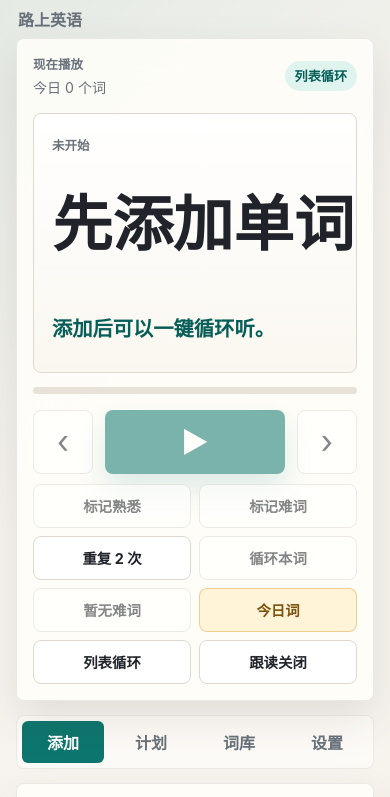
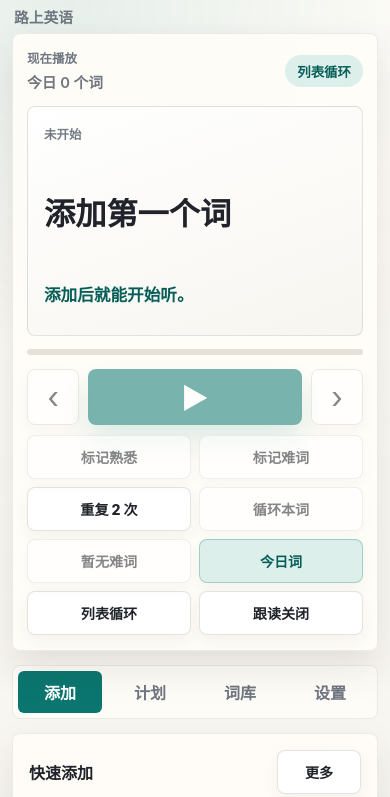
Before and after one commit to up1998hh-a11y/road-english, a website: page index.html in a window 390 px wide. Shown: the top 797 px of the page. Drawn offline with Linux system fonts and the light colour scheme.

Commit message:
Polish mobile player visual design

```diff
--- a/app.js
+++ b/app.js
@@ -789,29 +789,30 @@ function updateScreen() {
   termCard.classList.toggle("known-current", Boolean(word?.known));
   termCard.classList.toggle("hard-current", Boolean(word?.hard));
   termCard.classList.toggle("long-term", Boolean(word && getDisplayTerm(word).length > 8));
+  termCard.classList.toggle("empty-current", !word);
   els.familiarBtn.classList.toggle("active-known", Boolean(word?.known));
   els.hardBtn.classList.toggle("active-hard", Boolean(word?.hard));
   els.loopCurrentBtn.classList.toggle("active-loop", Boolean(state.settings.loopCurrent));
   els.hardModeBtn.classList.toggle("active-hard", Boolean(state.settings.hardOnly));
-  els.todayModeBtn.classList.toggle("active-loop", Boolean(state.settings.todayOnly));
+  els.todayModeBtn.classList.toggle("active-scope", Boolean(state.settings.todayOnly));
 
   if (!word) {
     els.termMeta.textContent = total ? "没有待播放词条" : "未开始";
     els.currentTerm.textContent = total
       ? state.settings.todayOnly
-        ? "先生成今日词"
+        ? "准备今日词"
         : state.settings.hardOnly
           ? "还没有难词"
-          : "都熟悉了"
-      : "先添加单词";
+          : "没有待播放词"
+      : "添加第一个词";
     els.currentPhonetic.textContent = "";
     els.currentMeaning.textContent = total
       ? state.settings.todayOnly
-        ? "到“计划”里点生成今日词，开车时就只听今天这批。"
+        ? "到计划里生成今天的学习池。"
         : state.settings.hardOnly
         ? "把不会的词标记为难词，就可以在这里循环听。"
         : "关闭“跳过熟悉词”可以继续复习。"
-      : "添加后可以一键循环听。";
+      : "添加后就能开始听。";
     els.currentSentence.textContent = "";
     els.progressBar.style.width = "0%";
   } else {
--- a/index.html
+++ b/index.html
@@ -7,7 +7,7 @@
     <title>路上英语</title>
     <link rel="icon" href="icon.svg" type="image/svg+xml" />
     <link rel="manifest" href="manifest.json" />
-    <link rel="stylesheet" href="styles.css?v=daily-pool-fix-1" />
+    <link rel="stylesheet" href="styles.css?v=visual-polish-2" />
   </head>
   <body>
     <div class="app">
@@ -286,6 +286,6 @@
       </article>
     </template>
 
-    <script src="app.js?v=daily-pool-fix-1" defer></script>
+    <script src="app.js?v=visual-polish-2" defer></script>
   </body>
 </html>
--- a/service-worker.js
+++ b/service-worker.js
@@ -1,4 +1,4 @@
-const CACHE_NAME = "drive-english-cache-v47";
+const CACHE_NAME = "drive-english-cache-v49";
 const APP_FILES = [
   "./",
   "./index.html",
--- a/styles.css
+++ b/styles.css
@@ -1,17 +1,17 @@
 :root {
   color-scheme: light;
-  --bg: #f7f4ef;
-  --surface: #fffefa;
+  --bg: #f4f2ed;
+  --surface: #fffdf8;
   --surface-strong: #ffffff;
   --text: #20242a;
-  --muted: #68707a;
-  --line: #dfd8cf;
-  --accent: #0d766e;
+  --muted: #6f7680;
+  --line: #ded8cf;
+  --accent: #0b766f;
   --accent-strong: #075e58;
-  --accent-soft: #dff3ef;
+  --accent-soft: #dcefeb;
   --coral: #e9684a;
-  --gold: #d49a2a;
-  --shadow: 0 18px 45px rgba(70, 61, 47, 0.12);
+  --gold: #c79836;
+  --shadow: 0 18px 38px rgba(55, 48, 38, 0.11);
   --radius: 8px;
   font-family:
     Inter, ui-sans-serif, system-ui, -apple-system, BlinkMacSystemFont, "Segoe UI",
@@ -36,8 +36,8 @@ body {
   margin: 0;
   overflow-x: hidden;
   background:
-    linear-gradient(140deg, rgba(13, 118, 110, 0.08), transparent 34%),
-    linear-gradient(315deg, rgba(212, 154, 42, 0.12), transparent 35%),
+    radial-gradient(circle at 18% 0%, rgba(11, 118, 111, 0.09), transparent 28%),
+    linear-gradient(180deg, rgba(255, 253, 248, 0.86), rgba(244, 242, 237, 0.96)),
     var(--bg);
   color: var(--text);
 }
@@ -55,6 +55,14 @@ button {
   touch-action: manipulation;
 }
 
+button:focus-visible,
+input:focus-visible,
+textarea:focus-visible,
+select:focus-visible {
+  outline: 3px solid rgba(11, 118, 111, 0.18);
+  outline-offset: 2px;
+}
+
 button:disabled {
   cursor: not-allowed;
   opacity: 0.55;
@@ -64,7 +72,7 @@ button:disabled {
   width: min(100%, 560px);
   min-height: 100svh;
   margin: 0 auto;
-  padding: max(12px, env(safe-area-inset-top)) 16px max(24px, env(safe-area-inset-bottom));
+  padding: max(10px, env(safe-area-inset-top)) 14px max(22px, env(safe-area-inset-bottom));
 }
 
 .topbar {
@@ -72,7 +80,7 @@ button:disabled {
   align-items: center;
   justify-content: space-between;
   gap: 16px;
-  padding: 0 2px 8px;
+  padding: 0 2px 7px;
 }
 
 .section-label,
@@ -88,7 +96,7 @@ button:disabled {
 h1 {
   margin: 0;
   color: var(--muted);
-  font-size: clamp(1rem, 4vw, 1.2rem);
+  font-size: clamp(0.92rem, 3.5vw, 1.05rem);
   line-height: 1.1;
   letter-spacing: 0;
 }
@@ -113,15 +121,15 @@ h2 {
 }
 
 .panel {
-  border: 1px solid rgba(32, 36, 42, 0.09);
+  border: 1px solid rgba(32, 36, 42, 0.08);
   border-radius: var(--radius);
-  background: rgba(255, 254, 250, 0.86);
+  background: rgba(255, 253, 248, 0.9);
   box-shadow: var(--shadow);
   backdrop-filter: blur(18px);
 }
 
 .player-panel {
-  padding: 16px;
+  padding: 17px 16px 16px;
 }
 
 .player-head,
@@ -137,33 +145,36 @@ h2 {
 .subtle {
   margin: 4px 0 0;
   color: var(--muted);
-  font-size: 0.88rem;
+  font-size: 0.92rem;
+  font-weight: 640;
 }
 
 .pill {
   display: inline-flex;
   align-items: center;
-  min-height: 30px;
-  padding: 0 10px;
+  min-height: 32px;
+  padding: 0 12px;
   border-radius: 999px;
-  background: var(--accent-soft);
+  background: #dcefeb;
   color: var(--accent-strong);
-  font-size: 0.82rem;
-  font-weight: 700;
+  font-size: 0.84rem;
+  font-weight: 780;
   white-space: nowrap;
 }
 
 .term-card {
   display: grid;
-  grid-template-rows: auto minmax(0, 1fr) auto auto;
-  min-height: 260px;
-  margin: 16px 0 14px;
-  padding: 22px 18px 18px;
-  border: 1px solid var(--line);
+  grid-template-rows: auto minmax(0, 1fr) auto auto auto;
+  min-height: clamp(228px, 52svh, 288px);
+  margin: 14px 0 13px;
+  padding: 20px 18px 18px;
+  overflow: hidden;
+  border: 1px solid rgba(50, 45, 38, 0.13);
   border-radius: var(--radius);
   background:
-    linear-gradient(180deg, rgba(255, 255, 255, 0.96), rgba(250, 247, 240, 0.96)),
+    linear-gradient(180deg, rgba(255, 255, 255, 0.94), rgba(252, 250, 245, 0.96)),
     var(--surface);
+  box-shadow: inset 0 1px 0 rgba(255, 255, 255, 0.8);
 }
 
 .term-card.known-current {
@@ -193,27 +204,59 @@ h2 {
 }
 
 #currentTerm {
-  align-self: end;
-  overflow: visible;
+  align-self: center;
+  overflow: hidden;
   overflow-wrap: normal;
-  margin: 12px 0 0;
+  margin: 10px 0 0;
   max-width: 100%;
-  font-size: clamp(2.95rem, 15.5vw, 5.15rem);
+  font-size: clamp(2.6rem, 13.2vw, 4.75rem);
   font-weight: 900;
-  line-height: 0.96;
+  line-height: 1;
   letter-spacing: 0;
   white-space: nowrap;
+  text-overflow: clip;
 }
 
 .term-card.long-term #currentTerm {
-  font-size: clamp(2.45rem, 12.8vw, 4.2rem);
+  font-size: clamp(2.15rem, 10.8vw, 3.8rem);
+}
+
+.term-card.empty-current {
+  min-height: 230px;
+  background:
+    linear-gradient(160deg, rgba(255, 255, 255, 0.96), rgba(247, 245, 239, 0.96)),
+    var(--surface);
+}
+
+.term-card.empty-current #currentTerm {
+  align-self: end;
+  max-width: 14em;
+  margin-top: 24px;
+  color: var(--text);
+  font-size: clamp(1.95rem, 8.6vw, 2.75rem) !important;
+  font-weight: 860;
+  line-height: 1.08;
+  white-space: normal;
+}
+
+.term-card.empty-current .term-meta {
+  color: #747b84;
+}
+
+.term-card.empty-current .meaning {
+  max-width: 16em;
+  margin-top: 18px;
+  color: var(--accent-strong);
+  font-size: clamp(1.05rem, 4.4vw, 1.28rem);
+  font-weight: 760;
+  line-height: 1.32;
 }
 
 .phonetic {
   min-height: 28px;
-  margin: 14px 0 0;
+  margin: 8px 0 0;
   color: var(--muted);
-  font-size: clamp(1.2rem, 5.2vw, 1.45rem);
+  font-size: clamp(1.05rem, 4.6vw, 1.32rem);
   font-weight: 750;
   line-height: 1.3;
 }
@@ -222,14 +265,14 @@ h2 {
   align-self: end;
   width: fit-content;
   max-width: 100%;
-  margin: 22px 0 0;
+  margin: 18px 0 0;
   padding: 0;
   border-radius: 0;
   background: transparent;
   color: var(--accent-strong);
-  font-size: clamp(1.25rem, 5.2vw, 1.55rem);
-  font-weight: 850;
-  line-height: 1.2;
+  font-size: clamp(1.16rem, 4.7vw, 1.42rem);
+  font-weight: 820;
+  line-height: 1.24;
 }
 
 .sentence {
@@ -252,7 +295,7 @@ h2 {
 }
 
 .progress-track {
-  height: 7px;
+  height: 6px;
   overflow: hidden;
   border-radius: 999px;
   background: #e8e1d8;
@@ -268,32 +311,34 @@ h2 {
 
 .transport {
   display: grid;
-  grid-template-columns: 60px 1fr 60px;
-  gap: 12px;
-  margin-top: 16px;
+  grid-template-columns: 56px 1fr 56px;
+  gap: 11px;
+  margin-top: 14px;
 }
 
 .round-button {
-  min-height: 64px;
-  font-size: 2rem;
+  min-height: 60px;
+  color: #20242a;
+  font-size: 1.9rem;
+  box-shadow: 0 7px 18px rgba(55, 48, 38, 0.07);
 }
 
 .play-button {
   display: inline-grid;
   place-items: center;
-  min-height: 64px;
+  min-height: 60px;
   border-radius: var(--radius);
   background: var(--accent);
   color: white;
   font-size: 1.8rem;
   font-weight: 800;
-  box-shadow: 0 15px 30px rgba(13, 118, 110, 0.24);
+  box-shadow: 0 16px 28px rgba(11, 118, 111, 0.24);
 }
 
 .quick-actions {
   display: grid;
   grid-template-columns: repeat(2, minmax(0, 1fr));
-  gap: 8px;
+  gap: 9px;
   margin-top: 10px;
 }
 
@@ -302,14 +347,15 @@ h2 {
 .text-button,
 .file-button {
   min-width: 0;
-  min-height: 44px;
+  min-height: 46px;
   padding: 0 10px;
-  border: 1px solid var(--line);
+  border: 1px solid rgba(50, 45, 38, 0.13);
   border-radius: var(--radius);
   background: var(--surface-strong);
   color: var(--text);
-  font-size: 0.9rem;
-  font-weight: 700;
+  font-size: 0.91rem;
+  font-weight: 760;
+  box-shadow: 0 6px 16px rgba(55, 48, 38, 0.055);
 }
 
 .quick-actions button.active-known {
@@ -328,6 +374,12 @@ h2 {
   border-color: rgba(212, 154, 42, 0.42);
   background: #fff4d8;
   color: #7a5310;
+}
+
+.quick-actions button.active-scope {
+  border-color: rgba(11, 118, 111, 0.28);
+  background: var(--accent-soft);
+  color: var(--accent-strong);
 }
 
 .tabs {
@@ -560,6 +612,7 @@ textarea:focus,
 select:focus {
   border-color: var(--accent);
   box-shadow: 0 0 0 3px rgba(13, 118, 110, 0.14);
+  outline: none;
 }
 
 .form-note {
@@ -825,6 +878,56 @@ input[type="range"] {
   text-align: center;
 }
 
+@media (max-width: 420px) {
+  .app {
+    padding-right: 12px;
+    padding-left: 12px;
+  }
+
+  .player-panel {
+    padding: 15px 14px;
+  }
+
+  .term-card {
+    min-height: 216px;
+    padding: 18px 16px 16px;
+  }
+
+  #currentTerm {
+    font-size: clamp(2.25rem, 12.5vw, 3.6rem);
+  }
+
+  .term-card.empty-current #currentTerm {
+    font-size: clamp(1.72rem, 8vw, 2.18rem) !important;
+  }
+
+  .term-card.empty-current .meaning {
+    font-size: 1.04rem;
+  }
+
+  .transport {
+    grid-template-columns: 52px 1fr 52px;
+    gap: 9px;
+  }
+
+  .round-button,
+  .play-button {
+    min-height: 56px;
+  }
+
+  .quick-actions {
+    gap: 8px;
+  }
+
+  .quick-actions button,
+  .split-actions button,
+  .text-button,
+  .file-button {
+    min-height: 44px;
+    font-size: 0.88rem;
+  }
+}
+
 @media (min-width: 720px) {
   .app {
     padding-top: 34px;
```
